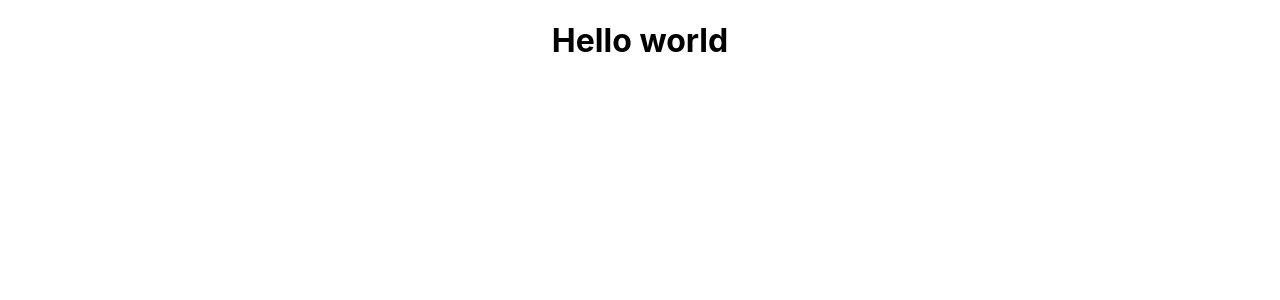
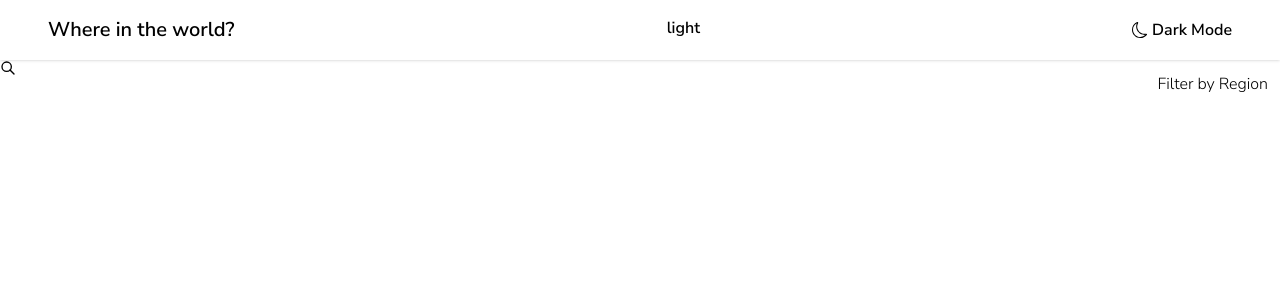
Before and after one commit to Dewaley/country-app, a React (Create React App) app: page / in a window 1280 px wide. Shown: the top 300 px of the page. Built offline with nearby package versions, Linux system fonts and the light colour scheme.

Commit message:
Layout implemented

```diff
--- a/package.json
+++ b/package.json
@@ -6,8 +6,11 @@
     "@testing-library/jest-dom": "^5.16.5",
     "@testing-library/react": "^13.4.0",
     "@testing-library/user-event": "^13.5.0",
+    "js-cookie": "^3.0.1",
     "react": "^18.2.0",
     "react-dom": "^18.2.0",
+    "react-icons": "^4.8.0",
+    "react-router-dom": "^6.9.0",
     "react-scripts": "5.0.1",
     "web-vitals": "^2.1.4"
   },
@@ -34,5 +37,8 @@
       "last 1 firefox version",
       "last 1 safari version"
     ]
+  },
+  "devDependencies": {
+    "tailwindcss": "^3.2.7"
   }
 }
--- a/public/index.html
+++ b/public/index.html
@@ -24,6 +24,12 @@
       work correctly both with client-side routing and a non-root public URL.
       Learn how to configure a non-root public URL by running `npm run build`.
     -->
+    <link rel="preconnect" href="https://fonts.googleapis.com" />
+    <link rel="preconnect" href="https://fonts.gstatic.com" crossorigin />
+    <link
+      href="https://fonts.googleapis.com/css2?family=Nunito+Sans:wght@300;600;800&display=swap"
+      rel="stylesheet"
+    />
     <title>React App</title>
   </head>
   <body>
--- a/src/App.css
+++ b/src/App.css
@@ -1,38 +1,3 @@
-.App {
-  text-align: center;
+* {
+  font-family: "Nunito Sans", sans-serif;
 }
-
-.App-logo {
-  height: 40vmin;
-  pointer-events: none;
-}
-
-@media (prefers-reduced-motion: no-preference) {
-  .App-logo {
-    animation: App-logo-spin infinite 20s linear;
-  }
-}
-
-.App-header {
-  background-color: #282c34;
-  min-height: 100vh;
-  display: flex;
-  flex-direction: column;
-  align-items: center;
-  justify-content: center;
-  font-size: calc(10px + 2vmin);
-  color: white;
-}
-
-.App-link {
-  color: #61dafb;
-}
-
-@keyframes App-logo-spin {
-  from {
-    transform: rotate(0deg);
-  }
-  to {
-    transform: rotate(360deg);
-  }
-}
--- a/src/App.js
+++ b/src/App.js
@@ -1,9 +1,17 @@
-import './App.css';
+import "./App.css";
+import { BrowserRouter as Router, Routes, Route } from "react-router-dom";
+import routes from "./components/routes";
 
 function App() {
   return (
-    <div className="App">
-      <h1 className="text-6xl">Hello world</h1>
+    <div>
+      <Router>
+        <Routes>
+          {routes.map((route, index) => (
+            <Route path={route.path} element={route.element} />
+          ))}
+        </Routes>
+      </Router>
     </div>
   );
 }
--- /dev/null
+++ b/src/components/Layout.jsx
@@ -0,0 +1,42 @@
+import { useState, useEffect } from "react";
+import Cookies from "js-cookie";
+import { BsFillMoonFill, BsMoon } from "react-icons/bs";
+
+const Layout = (Component) => {
+  function Theme(props) {
+    const [theme, setTheme] = useState(Cookies.get("Theme") || "light");
+    useEffect(() => {
+      if (!Cookies.get("Theme")) {
+        Cookies.set("Theme", theme);
+      }
+    }, []);
+
+    return (
+      <div className={`${theme}`}>
+        <header className='flex justify-between px-3 py-4 sm:px-6 md:px-12 font-semibold shadow'>
+          <h2 className='text-xl'>Where in the world?</h2>
+          <p>{theme}</p>
+          <p
+            className='flex items-center gap-1 text-base'
+            onClick={() => {
+              if (theme === "light") {
+                setTheme("dark");
+                Cookies.set("Theme", "dark");
+              } else {
+                setTheme("light");
+                Cookies.set("Theme", "light");
+              }
+            }}
+          >
+            {theme === "light" ? <BsMoon /> : <BsFillMoonFill/>}
+            <span className="select-none">Dark Mode</span>
+          </p>
+        </header>
+        <Component />
+      </div>
+    );
+  }
+  return Theme;
+};
+
+export default Layout;
--- /dev/null
+++ b/src/components/routes.jsx
@@ -0,0 +1,10 @@
+import Homepage from "../pages/Homepage";
+
+const routes = [
+  {
+    path: "/",
+    element: <Homepage />,
+  },
+];
+
+export default routes
--- a/src/index.css
+++ b/src/index.css
@@ -1,13 +1,3 @@
-body {
-  margin: 0;
-  font-family: -apple-system, BlinkMacSystemFont, 'Segoe UI', 'Roboto', 'Oxygen',
-    'Ubuntu', 'Cantarell', 'Fira Sans', 'Droid Sans', 'Helvetica Neue',
-    sans-serif;
-  -webkit-font-smoothing: antialiased;
-  -moz-osx-font-smoothing: grayscale;
-}
-
-code {
-  font-family: source-code-pro, Menlo, Monaco, Consolas, 'Courier New',
-    monospace;
-}
+@tailwind base;
+@tailwind components;
+@tailwind utilities;
--- /dev/null
+++ b/src/pages/Homepage.jsx
@@ -0,0 +1,25 @@
+import { BsFillMoonFill, BsMoon } from "react-icons/bs";
+import { TbSearch } from "react-icons/tb";
+import Layout from "../components/Layout";
+
+const Homepage = () => {
+  return (
+    <div className=''>
+      <div className='flex flex-col'>
+        <div className='flex flex-col sm:flex-row sm:justify-between gap-y-3'>
+          <form>
+            <TbSearch />
+            <input type='text' name='' id='' />
+          </form>
+          <div className='relative'>
+            <div className='h-12 p-3 flex gap-x-2 items-center'>
+              <p>Filter by Region</p>
+            </div>
+          </div>
+        </div>
+      </div>
+    </div>
+  );
+};
+
+export default Layout(Homepage);
--- /dev/null
+++ b/tailwind.config.js
@@ -0,0 +1,8 @@
+/** @type {import('tailwindcss').Config} */
+module.exports = {
+  content: ["./src/**/*.{js,jsx,ts,tsx}"],
+  theme: {
+    extend: {},
+  },
+  plugins: [],
+};
```
Also changed, not shown: 1 other file (tests, documents, lock files or other folders).
